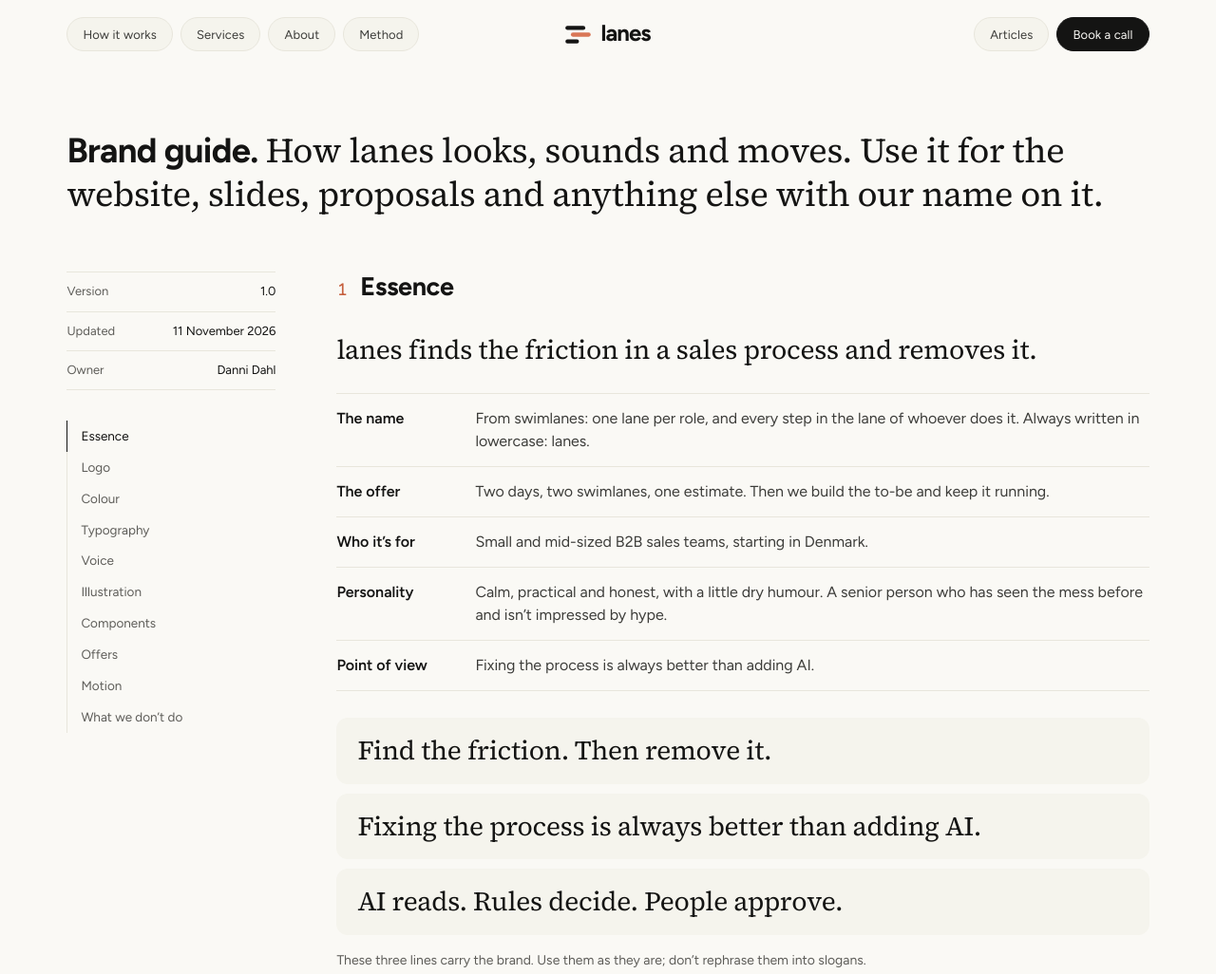
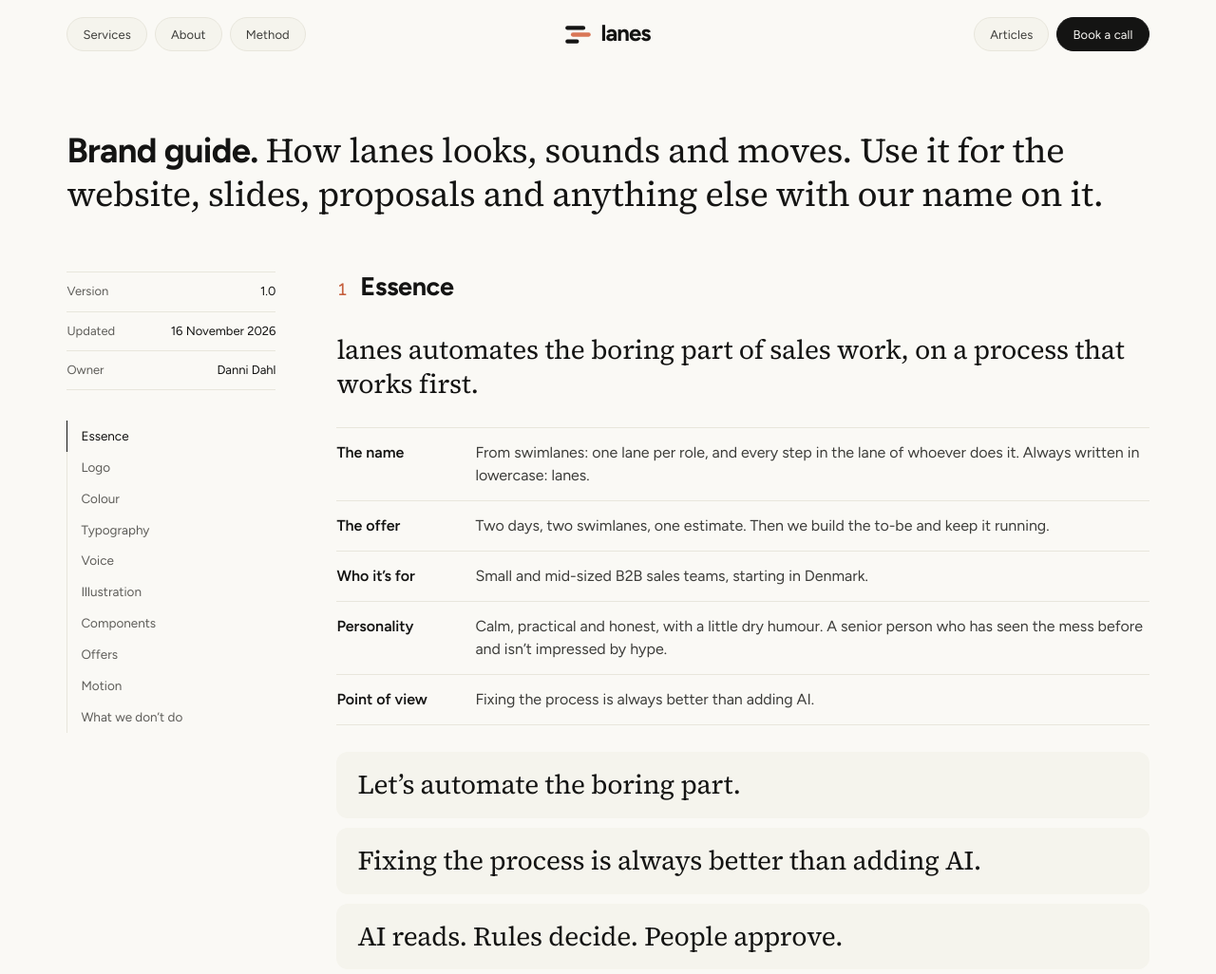
Before and after one commit to Daheda1/lanes, a plain HTML site: page brand.html in a window 1280 px wide. Shown: the top 1026 px of the page at 95% size. Drawn offline with Linux system fonts and the light colour scheme.

Commit message:
New slogan "Let's automate the boring part", and simpler menus
- Home page hero, brand guide and llms.txt use the new line
- "How it works" removed from the top menu, mobile menu and footer

Co-Authored-By: Claude Opus 5.5 <noreply@anthropic.com>

```diff
--- a/brand.html
+++ b/brand.html
@@ -148,7 +148,6 @@
   <header class="site-header" id="top">
     <div class="wrap header-inner">
       <nav class="nav-left" aria-label="Main">
-        <a class="pill" href="index.html#how">How it works</a>
         <a class="pill" href="index.html#services">Services</a>
         <a class="pill" href="index.html#about">About</a>
         <a class="pill" href="method.html">Method</a>
@@ -170,7 +169,6 @@
 
     <div class="mobile-menu" id="mobile-menu" hidden>
       <div class="wrap">
-        <a href="index.html#how">How it works</a>
         <a href="index.html#services">Services</a>
         <a href="index.html#about">About</a>
         <a href="method.html">Method</a>
@@ -193,7 +191,7 @@
       <aside class="article-side">
         <dl class="article-meta">
           <div><dt>Version</dt><dd>1.0</dd></div>
-          <div><dt>Updated</dt><dd><time datetime="2026-11-11">11 November 2026</time></dd></div>
+          <div><dt>Updated</dt><dd><time datetime="2026-11-16">16 November 2026</time></dd></div>
           <div><dt>Owner</dt><dd>Danni Dahl</dd></div>
         </dl>
         <nav class="side-toc" aria-label="On this page">
@@ -215,7 +213,7 @@
         <!-- ============ ESSENCE ============ -->
         <section id="essence">
           <h2><span class="h-num">1</span> Essence</h2>
-          <p class="prose-lede">lanes finds the friction in a sales process and removes it.</p>
+          <p class="prose-lede">lanes automates the boring part of sales work, on a process that works first.</p>
           <dl class="facts">
             <div><dt>The name</dt><dd>From swimlanes: one lane per role, and every step in the lane of whoever does it. Always written in lowercase: lanes.</dd></div>
             <div><dt>The offer</dt><dd>Two days, two swimlanes, one estimate. Then we build the to-be and keep it running.</dd></div>
@@ -224,7 +222,7 @@
             <div><dt>Point of view</dt><dd>Fixing the process is always better than adding AI.</dd></div>
           </dl>
           <div class="bg-lines">
-            <p>Find the friction. Then remove it.</p>
+            <p>Let’s automate the boring part.</p>
             <p>Fixing the process is always better than adding AI.</p>
             <p>AI reads. Rules decide. People approve.</p>
           </div>
@@ -331,7 +329,7 @@
           <p>Two typefaces, both free from Google Fonts. Source Serif 4 gives the calm, editorial voice. Figtree does the work: interface, labels and short text.</p>
 
           <div class="bg-specimens">
-            <div class="spec"><span class="spec-meta">Display · Source Serif 4, 400, tight tracking</span><p class="spec-display">Find the friction. Then remove it.</p></div>
+            <div class="spec"><span class="spec-meta">Display · Source Serif 4, 400, tight tracking</span><p class="spec-display">Let’s automate the boring part.</p></div>
             <div class="spec"><span class="spec-meta">Statement · Figtree Bold lead-in, then serif</span><p class="statement statement-sm"><strong>Two days. Two swimlanes. One estimate.</strong> We show you where the time goes.</p></div>
             <div class="spec"><span class="spec-meta">Heading · Figtree Bold</span><p class="spec-h">What you get after the two days</p></div>
             <div class="spec"><span class="spec-meta">Body · Figtree, 16.5 px, line height 1.55</span><p class="spec-body">We sit with the sellers, ops and finance people who actually do the work, and walk through real cases from first contact to invoice.</p></div>
@@ -360,7 +358,7 @@
 
           <div class="split-table st-3 st-plain bg-dos" role="table" aria-label="Do and don't examples">
             <div class="st-row st-head" role="row"><span role="columnheader">Situation</span><span role="columnheader">Write</span><span role="columnheader">Not</span></div>
-            <div class="st-row" role="row"><span role="cell">Headline</span><span role="cell">Find the friction. Then remove it.</span><span role="cell">Revolutionise your sales with AI</span></div>
+            <div class="st-row" role="row"><span role="cell">Headline</span><span role="cell">Let’s automate the boring part.</span><span role="cell">Revolutionise your sales with AI</span></div>
             <div class="st-row" role="row"><span role="cell">Button</span><span role="cell">Book a call</span><span role="cell">Book the two days</span></div>
             <div class="st-row" role="row"><span role="cell">Results</span><span role="cell">15 to 20 hours a week</span><span role="cell">Save up to 40%</span></div>
             <div class="st-row" role="row"><span role="cell">Problem</span><span role="cell">Only Kim knows how it works.</span><span role="cell">Knowledge silos create inefficiencies</span></div>
@@ -424,7 +422,7 @@
             <div class="of-wrap"><article class="of-page">
               <header class="of-hd"><span class="of-brand"><svg class="of-mark" viewBox="0 0 28 20" aria-hidden="true"><rect x="0" y=".25" width="22" height="4.5" rx="2.25" fill="#141413"/><rect x="6" y="7.75" width="22" height="4.5" rx="2.25" fill="#D97757"/><rect x="0" y="15.25" width="15" height="4.5" rx="2.25" fill="#141413"/></svg>lanes</span><span>Offer · 16 November 2026</span></header>
               <p class="of-kick">Offer</p>
-              <h3 class="of-title">Find the friction in your quote process.</h3>
+              <h3 class="of-title">Take the boring part out of your quotes.</h3>
               <p class="of-sub">A two-day process analysis for Example A/S: your quote process drawn as it runs today, as it could run, and an estimate of the time you’d get back.</p>
               <div class="of-art"><svg viewBox="0 0 300 110" preserveAspectRatio="xMidYMid slice" aria-hidden="true"><rect width="300" height="110" fill="#BCD1CA"/><path d="M0 36.7H300M0 73.3H300" stroke="#141413" stroke-opacity=".3"/><g fill="none" stroke="#141413" stroke-width="1.6"><path d="M80 18H96V55H122M172 55H188V92H214"/></g><g stroke="#141413" stroke-width="1.4"><rect x="30" y="8" width="50" height="20" rx="3" fill="#FAF9F5"/><rect x="122" y="45" width="50" height="20" rx="3" fill="#FAF9F5"/><rect x="214" y="82" width="50" height="20" rx="3" fill="#D97757" stroke="#C6613F"/></g></svg></div>
               <dl class="of-meta">
@@ -474,7 +472,7 @@
           <h3>How an offer is built</h3>
           <ul class="checks">
             <li><strong>A4, portrait, three pages if it can be.</strong> What it is, what you get, what it costs. Anything longer goes in an appendix.</li>
-            <li><strong>The title states the result,</strong> not the product. “Find the friction in your quote process”, not “Process analysis offer”.</li>
+            <li><strong>The title states the result,</strong> not the product. “Take the boring part out of your quotes”, not “Process analysis offer”.</li>
             <li><strong>“In short” box first.</strong> A busy reader should get the whole offer from it.</li>
             <li><strong>Prices in a table,</strong> right-aligned with tabular figures, and always say whether VAT is included.</li>
             <li><strong>One clay detail per page,</strong> and the logo small in the header. Ivory paper, ink text, no shadows or gradients.</li>
@@ -525,7 +523,6 @@
       <div class="sf-row">
         <a class="sf-brand" href="index.html" aria-label="lanes, home"><svg class="mark" viewBox="0 0 28 20" aria-hidden="true"><rect class="mark-bar" x="0" y=".25" width="22" height="4.5" rx="2.25"/><rect x="6" y="7.75" width="22" height="4.5" rx="2.25" fill="#D97757"/><rect class="mark-bar" x="0" y="15.25" width="15" height="4.5" rx="2.25"/></svg><span>lanes</span></a>
         <nav class="sf-nav" aria-label="Footer">
-          <a href="index.html#how">How it works</a>
           <a href="index.html#services">Services</a>
           <a href="method.html">Method</a>
           <a href="articles.html">Articles</a>
```
Also changed, not shown: a-third-of-sales-work.html (+0 -3 lines), articles.html (+0 -3 lines), ask-the-questions-first.html (+0 -3 lines), draw-your-own-swimlane.html (+0 -3 lines), how-we-estimate-time.html (+0 -3 lines), illustrations.html (+0 -3 lines), index.html (+2 -5 lines), method.html (+0 -3 lines), privacy.html (+0 -3 lines), terms.html (+0 -3 lines), the-first-hour.html (+0 -3 lines), what-sales-time-costs.html (+0 -3 lines), when-ai-is-the-wrong-tool.html (+0 -3 lines), llms.txt.
